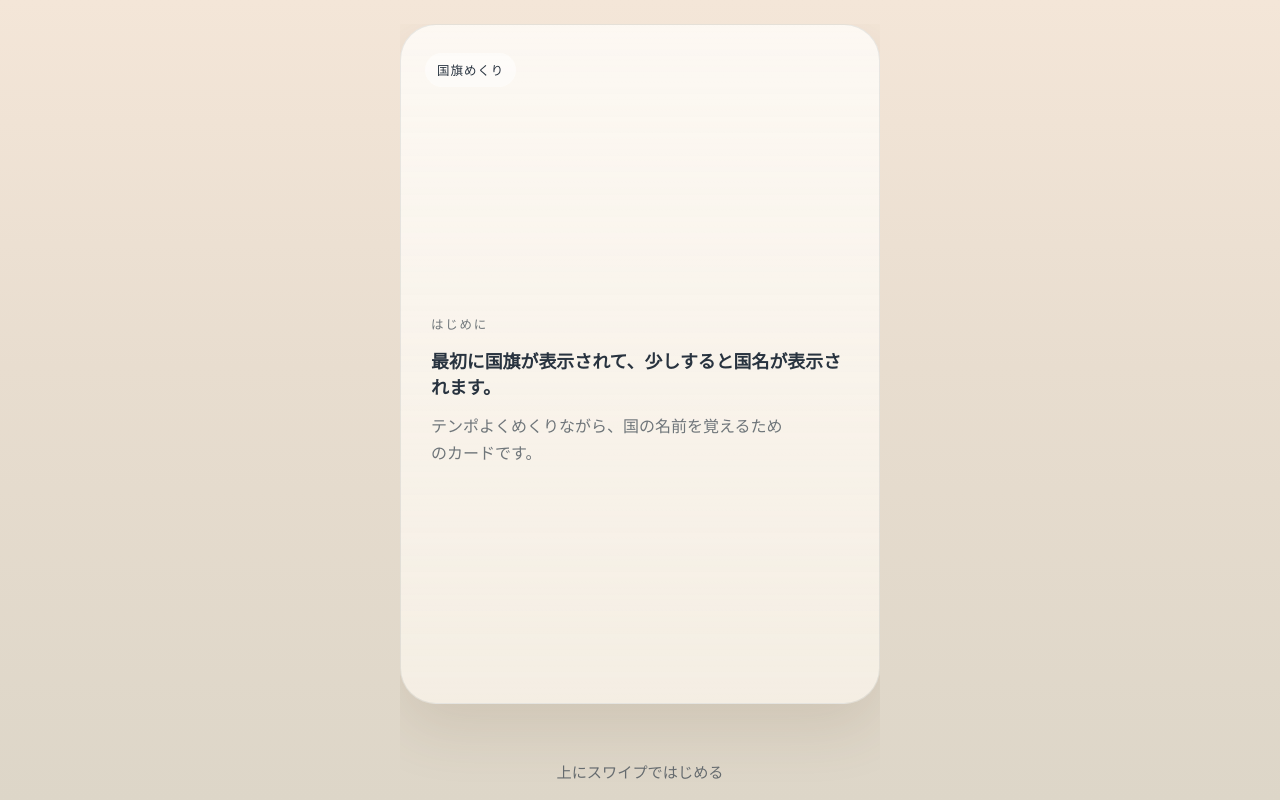
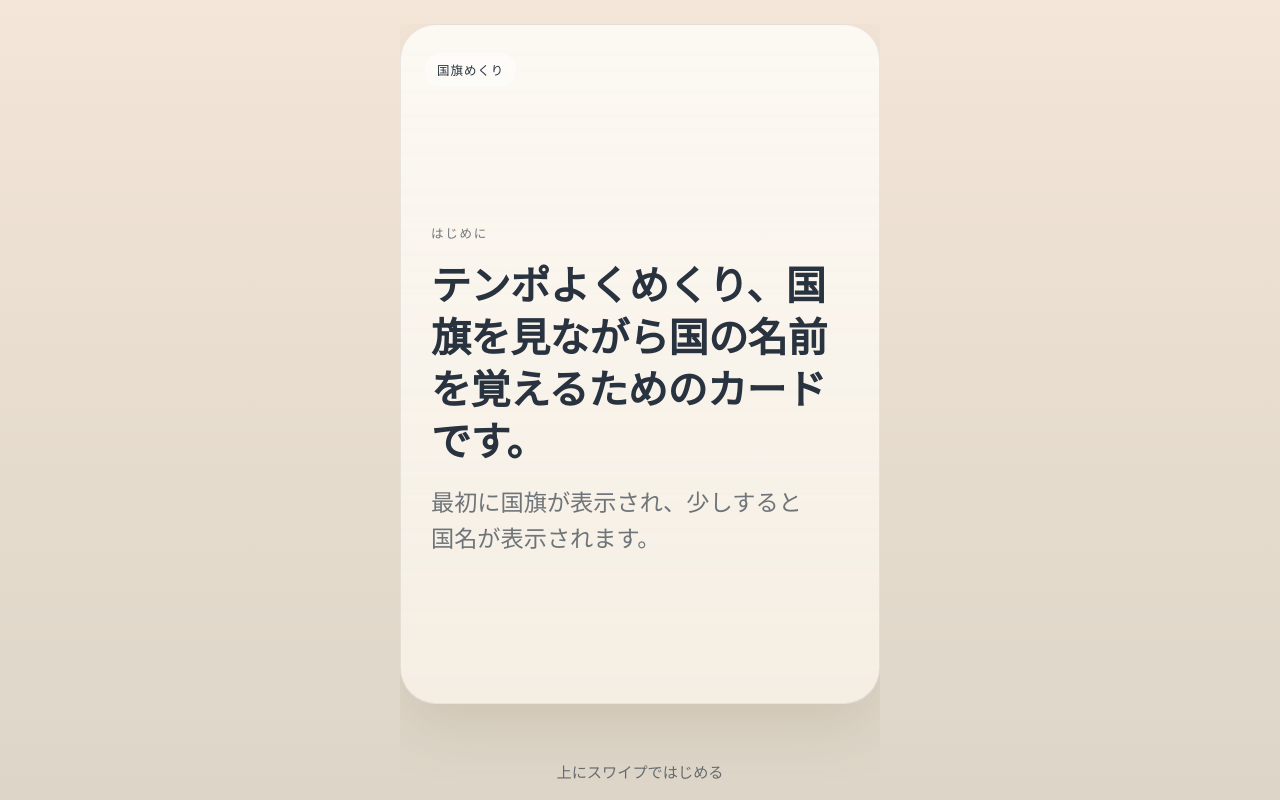
Before and after one commit to da-yoshi-k/national-flag-quiz, a React (Vite) app: page / in a window 1280 px wide. Built offline with nearby package versions, Linux system fonts and the light colour scheme.

Commit message:
fix: ogpをpngに変更＋一部見出し文言を修正

```diff
--- a/index.html
+++ b/index.html
@@ -6,7 +6,7 @@
     <title>国旗めくり</title>
     <meta
       name="description"
-      content="国旗を見て、少し待って、国名を知る。縦スワイプで進める国旗カードです。" />
+      content="国旗を見ながら、国の名前を覚える。縦スワイプで気軽にめくれる国旗カードです。" />
     <meta property="og:title" content="国旗めくり" />
     <meta
       property="og:description"
@@ -17,9 +17,14 @@
       content="https://da-yoshi-k.github.io/national-flag-quiz/" />
     <meta
       property="og:image"
-      content="https://da-yoshi-k.github.io/national-flag-quiz/ogp.svg" />
+      content="https://da-yoshi-k.github.io/national-flag-quiz/ogp.png" />
+    <meta property="og:image:width" content="1200" />
+    <meta property="og:image:height" content="630" />
     <meta property="og:locale" content="ja_JP" />
     <meta name="twitter:card" content="summary_large_image" />
+    <meta
+      name="twitter:image"
+      content="https://da-yoshi-k.github.io/national-flag-quiz/ogp.png" />
     <meta name="theme-color" content="#102542" />
     <link rel="icon" href="./favicon.svg" />
   </head>
--- a/src/components/IntroSlide.tsx
+++ b/src/components/IntroSlide.tsx
@@ -4,11 +4,11 @@ export function IntroSlide() {
       <div className="intro-slide__label">国旗めくり</div>
       <div className="intro-slide__body">
         <p className="intro-slide__eyebrow">はじめに</p>
-        <h2 className="intro-slide__lead">
-          最初に国旗が表示されて、少しすると国名が表示されます。
+        <h2 className="intro-slide__copy">
+          テンポよくめくり、国旗を見ながら国の名前を覚えるためのカードです。
         </h2>
-        <p className="intro-slide__copy">
-          テンポよくめくりながら、国の名前を覚えるためのカードです。
+        <p className="intro-slide__lead">
+          最初に国旗が表示され、少しすると国名が表示されます。
         </p>
       </div>
     </article>
--- a/src/styles.css
+++ b/src/styles.css
@@ -240,7 +240,7 @@ button {
 .intro-slide__body {
   align-self: center;
   display: grid;
-  gap: 14px;
+  gap: 18px;
   padding: 0 6px;
 }
 
@@ -285,15 +285,19 @@ button {
 }
 
 .intro-slide__lead {
-  font-size: 1.12rem;
-  color: var(--text-strong);
+  max-width: 24rem;
+  font-size: clamp(1.15rem, 3.9vw, 1.45rem);
+  line-height: 1.55;
+  color: var(--muted);
 }
 
 .intro-slide__copy {
-  max-width: 22rem;
-  font-size: 1rem;
-  line-height: 1.7;
-  color: var(--muted);
+  max-width: 26rem;
+  font-size: clamp(1.7rem, 6.6vw, 2.5rem);
+  font-weight: 700;
+  line-height: 1.3;
+  letter-spacing: -0.01em;
+  color: var(--text-strong);
 }
 
 .outro-slide__copy {
```
Also changed, not shown: public/ogp.png (added), public/ogp.svg.
